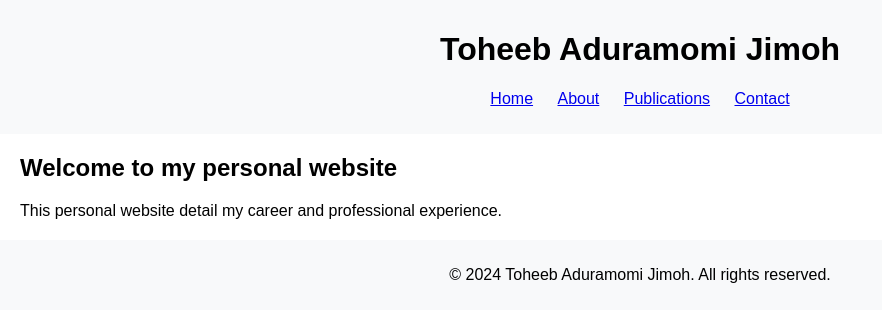
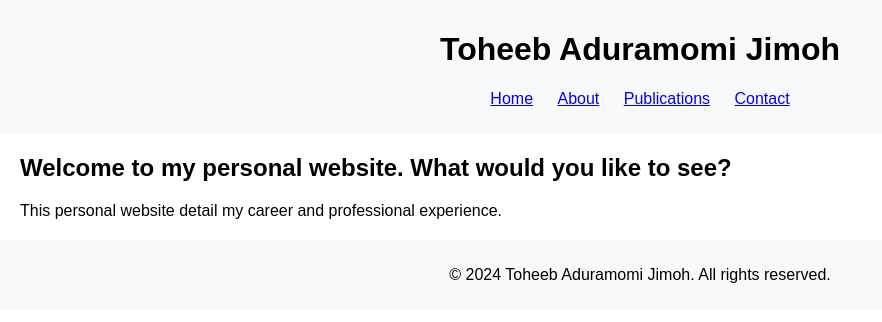
Before and after one commit to toheebadura/toheebadura.github.io, a Jekyll site: the page built from index.md, in a window 1280 px wide. Shown: the top 322 px of the page, without its empty margins (0-882 px from the left). Built offline with Jekyll 4.4.1, drawn with Linux system fonts in a browser that asks for light colours.

Commit message:
Just little change in the "Home"

```diff
--- a/_layouts/home.html
+++ b/_layouts/home.html
@@ -2,5 +2,5 @@
 layout: default
 title: Home
 ---
-<h2>Welcome to my personal website</h2>
+<h2>Welcome to my personal website. What would you like to see?</h2>
 <p>{{ site.description }}</p>
```
